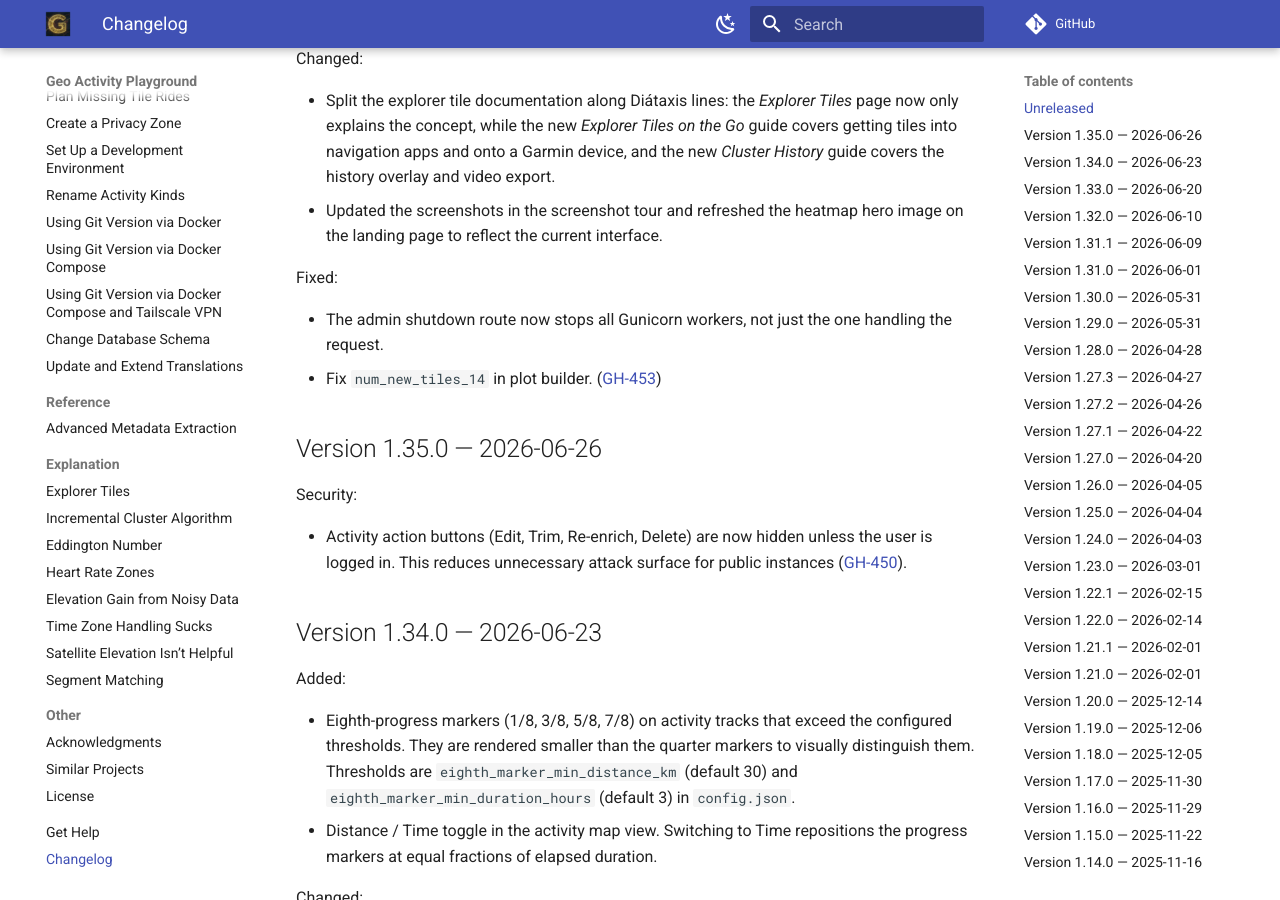
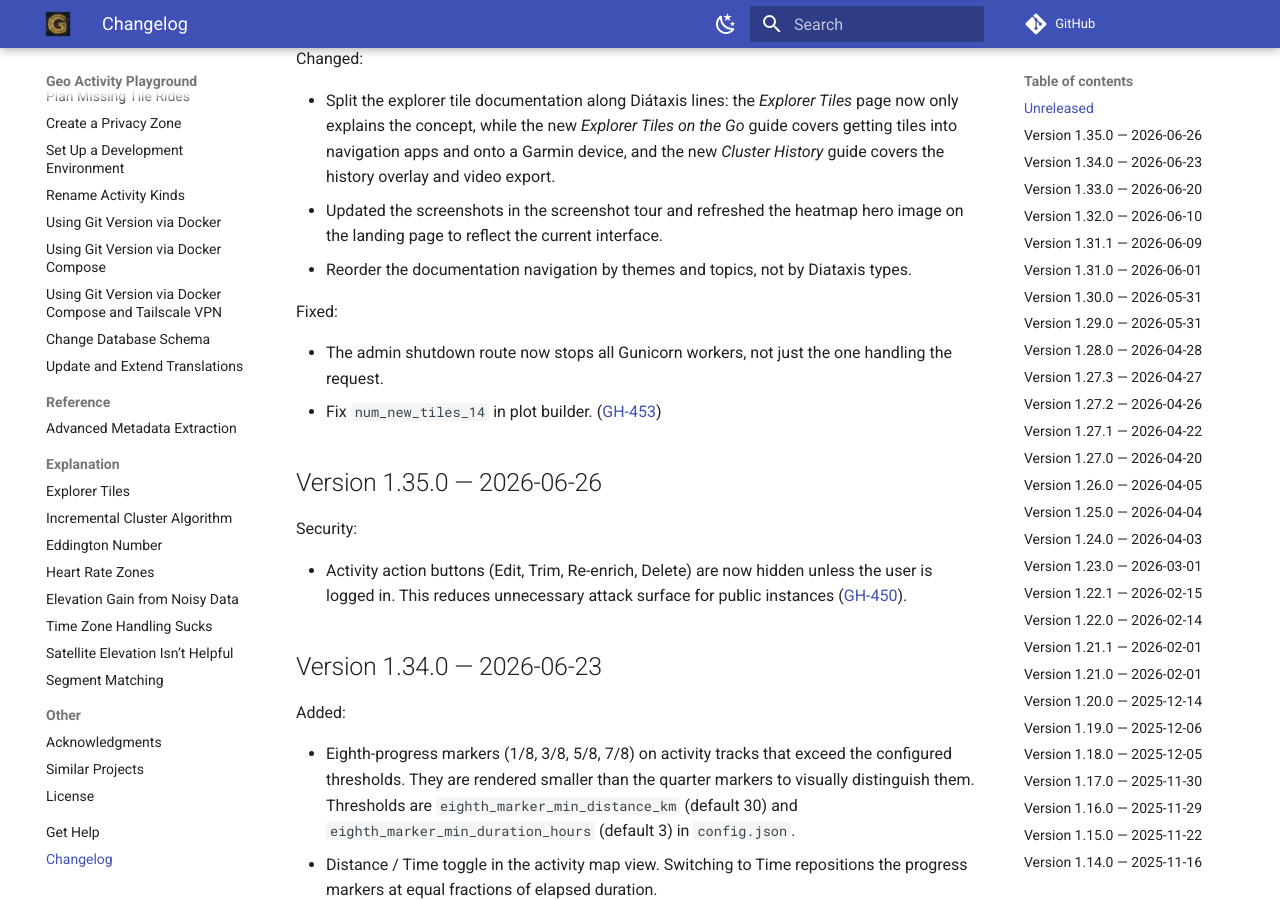
Before and after one commit to martin-ueding/geo-activity-playground, an MkDocs documentation site: the page built from docs/changelog.md, in a window 1280 px wide and 900 px high, scrolled down 639 px. Built offline with MkDocs 1.6.1 and Material for MkDocs 9.7.7, drawn with Linux system fonts in a browser that asks for light colours; comment, search, counter and statistics services are not loaded.

Commit message:
docs: changelog entry

```diff
--- a/docs/changelog.md
+++ b/docs/changelog.md
@@ -28,6 +28,7 @@ Changed:
 
 - Split the explorer tile documentation along Diátaxis lines: the _Explorer Tiles_ page now only explains the concept, while the new _Explorer Tiles on the Go_ guide covers getting tiles into navigation apps and onto a Garmin device, and the new _Cluster History_ guide covers the history overlay and video export.
 - Updated the screenshots in the screenshot tour and refreshed the heatmap hero image on the landing page to reflect the current interface.
+- Reorder the documentation navigation by themes and topics, not by Diataxis types.
 
 Fixed:
 
```
